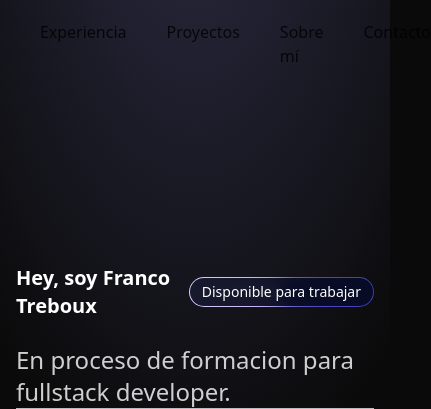
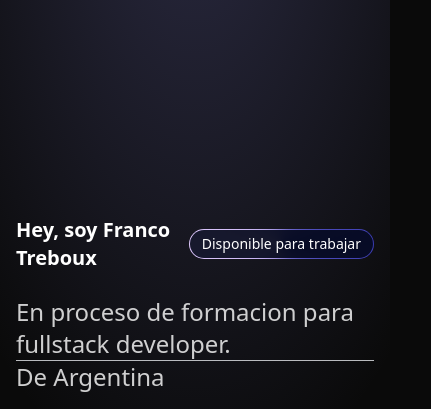
Before and after one commit to francot77/portfolio, an Astro site: page / in a window 390 px wide. Shown: the top 409 px of the page, 431 px wide, since content can reach past the window. Built offline with nearby package versions, Linux system fonts and the light colour scheme; Astro itself is replaced by a stand-in of ours.

Commit message:
fixed width on mobile

```diff
--- a/src/components/Header.astro
+++ b/src/components/Header.astro
@@ -1,8 +1,5 @@
-<header
-    class="flex justify-center items-center py-5 w-full xl:w-[1120px] mx-auto"
->
-    <span></span>
-    <nav class="flex flex-row gap-x-10 opacity-80">
+<header class="flex justify-center items-center py-5 w-full mx-auto">
+    <nav class="flex flex-row gap-x-10 opacity-80 fixed max-xl:hidden">
         <a href="#top">Inicio</a>
         <a href="#experiencia">Experiencia</a>
         <a href="#proyectos">Proyectos</a>
```
